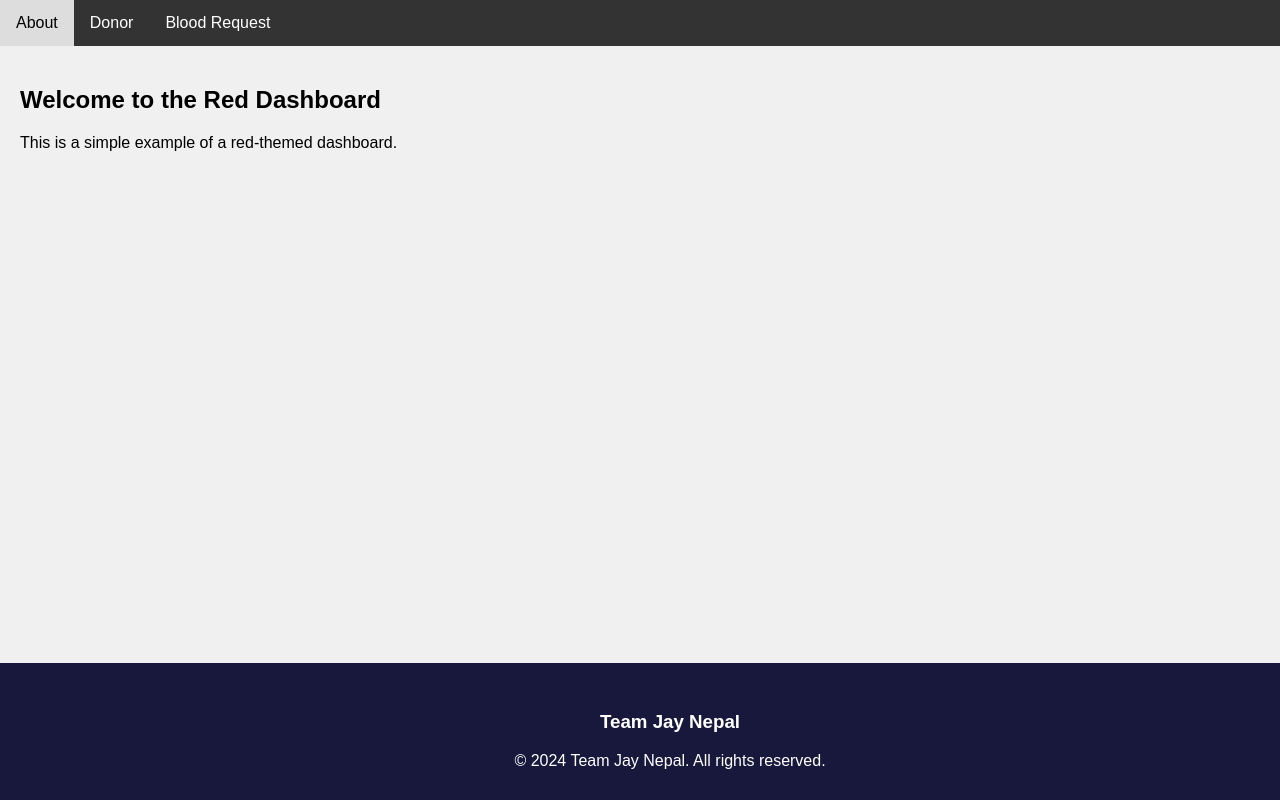
After one commit to prabesh-raj-pant/Blood-Bank-Management-System, a Django app: page /dashboard/ in a window 1280 px wide; the page is wider, and only the part inside the window is pictured. The commit adds this page. Run offline with Django 5.2, Linux system fonts and the light colour scheme.

Commit message:
template setup completed

```diff
--- a/BBMS/urls.py
+++ b/BBMS/urls.py
@@ -15,4 +15,5 @@ urlpatterns = [
     path('register/',register, name='register'),
     path('register/auth/', AuthView.as_view(), name='auth'),
     path('login/',user_login, name='login'),
+    path('dashboard/',dashboard,name='dashboard'),
 ]
--- a/BBMS/views.py
+++ b/BBMS/views.py
@@ -15,6 +15,9 @@ def donor(request):
 
 def bloodrequest(request):
     return render(request,'bloodrequest.html')
+
+def dashboard(request):
+    return render(request,'dashboard.html')
 
 def register(request):
     if request.method == "POST":
@@ -45,6 +48,6 @@ def user_login(request):
         user = authenticate(request, username=username, password=password)
         if user is not None:
             auth_login(request, user)
-            return redirect('index')
+            return redirect('dashboard')
         else:
             return render(request, 'register/auth.html', {'error_message': 'Invalid login credentials'})
--- a/project/settings.py
+++ b/project/settings.py
@@ -50,6 +50,7 @@ MIDDLEWARE = [
     'django.contrib.auth.middleware.AuthenticationMiddleware',
     'django.contrib.messages.middleware.MessageMiddleware',
     'django.middleware.clickjacking.XFrameOptionsMiddleware',
+
 ]
 
 ROOT_URLCONF = 'project.urls'
--- /dev/null
+++ b/templates/dashboard.html
@@ -0,0 +1,111 @@
+<!DOCTYPE html>
+<html lang="en">
+<head>
+    <meta charset="UTF-8">
+    <meta name="viewport" content="width=device-width, initial-scale=1.0">
+    <title>MeroBloodBank</title>
+    <style>
+        body {
+            margin: 0;
+            font-family: 'Arial', sans-serif;
+            background-color: #f0f0f0;
+        }
+
+        header {
+            background-color: red;
+            padding: 15px;
+            color: white;
+            text-align: center;
+        }
+
+        nav {
+            background-color: #333;
+            overflow: hidden;
+        }
+
+        nav a {
+            float: left;
+            display: block;
+            color: white;
+            text-align: center;
+            padding: 14px 16px;
+            text-decoration: none;
+        }
+
+        nav a:hover {
+            background-color: #ddd;
+            color: black;
+        }
+
+        .dashboard {
+            padding: 20px;
+        }
+        footer {
+            background-color:#17183b;
+            color: #ffff;
+            padding: 30px ;
+            position: absolute;
+            bottom: 0px;
+            width:100%
+        }
+
+        .footer-container {
+            display: flex;
+            justify-content: space-around;
+            max-width: 1200px;
+            margin: 0 auto;
+        }
+
+        .footer-section {
+            text-align: left;
+        }
+
+        .footer-bottom {
+            text-align: center;
+            margin: 0px;
+            padding-top: 0px;
+            background-color:#17183b;
+        }
+
+
+        .footer-bottom p {
+            margin: 0;
+        }
+
+
+        /* You can add more styles for your dashboard elements here */
+
+    </style>
+</head>
+<body>
+    <nav>
+        <a href="{% url 'about'%}">About</a>
+        <a href="{% url 'donor'%}">Donor</a>
+        <a href="{% url 'bloodrequest'%}">Blood Request</a>
+        <!-- Add more navigation links as needed -->
+    </nav>
+
+    <div class="dashboard">
+        <!-- Your dashboard content goes here -->
+        <h2>Welcome to the Red Dashboard</h2>
+        <p>This is a simple example of a red-themed dashboard.</p>
+    </div>
+
+    <footer>
+        <div class="footer-container">
+            <div class="footer-section">
+                <h3>Team Jay Nepal</h3>
+            </div>
+
+            </div>
+
+            <div class="footer-bottom">
+                <p>&copy; 2024 Team Jay Nepal. All rights reserved.</p>
+            </div>
+
+
+
+
+     </footer>
+</body>
+</html>
```
Also changed, not shown: templates/bloodrequest.html (renamed from templates/bloodreuest.html, +74 -2 lines), templates/donor.html (+49 -0 lines).
